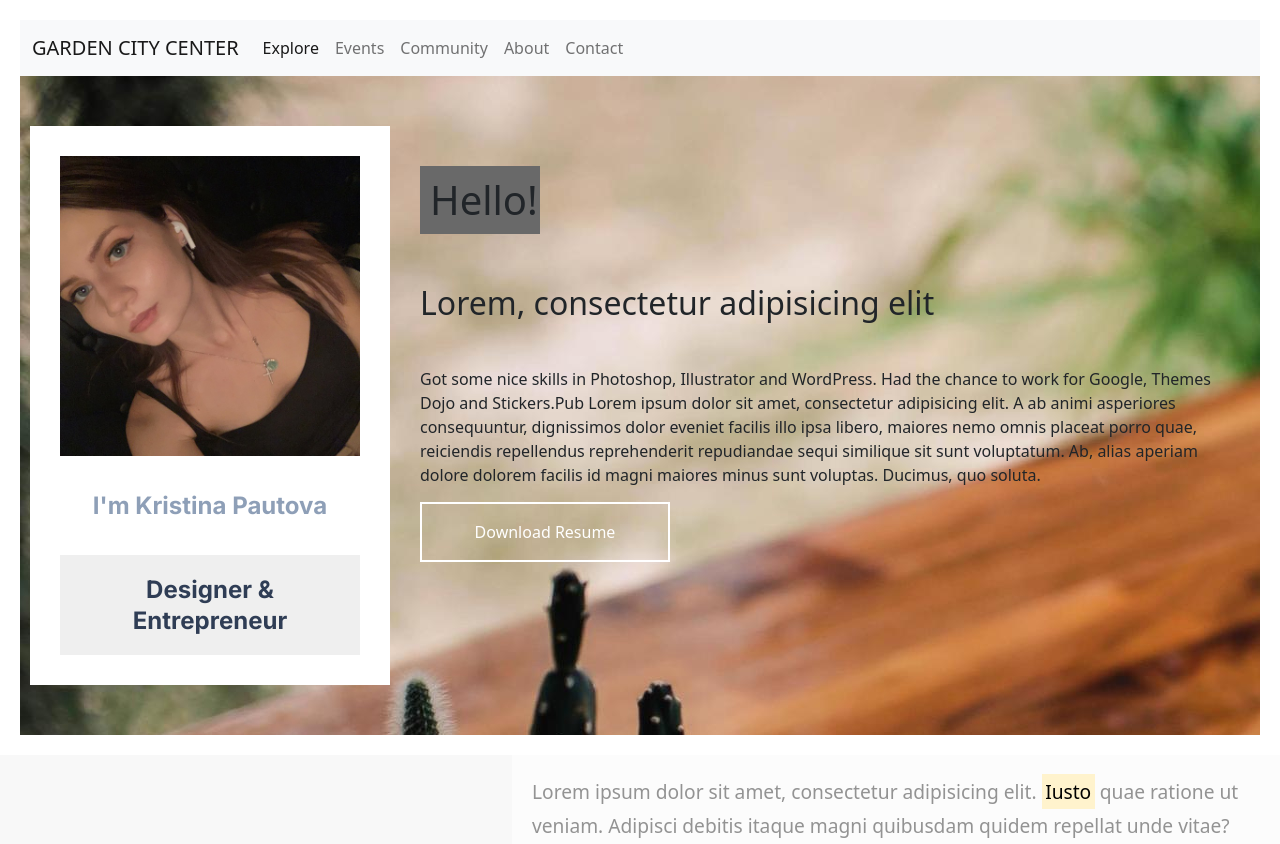
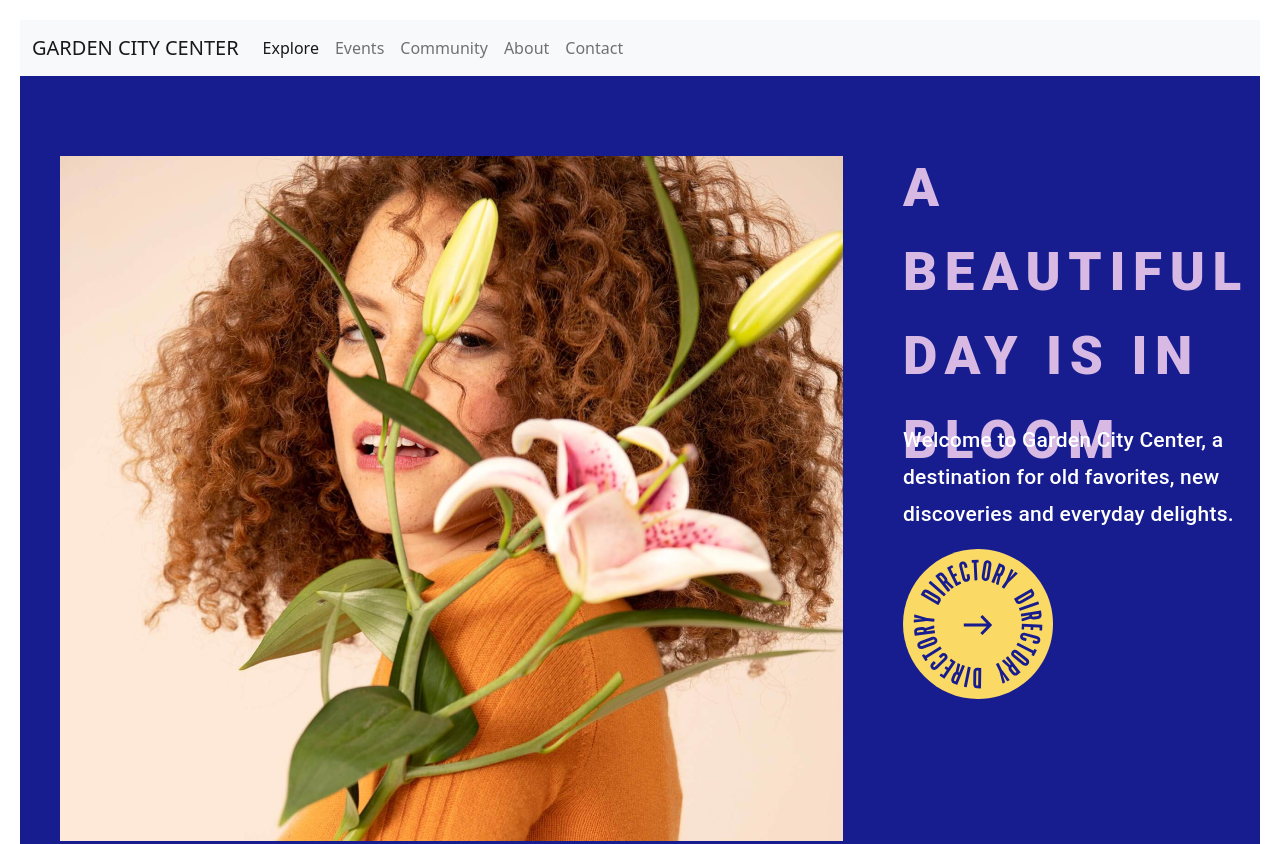
Before and after one commit to KristinaPautova/Project_1_, a plain HTML site: page index.html in a window 1280 px wide. Shown: the top 844 px of the page. Drawn offline with nearby package versions, Linux system fonts and the light colour scheme.

Commit message:
added header

```diff
--- a/css/style.css
+++ b/css/style.css
@@ -1,121 +1,138 @@
-@import url('https://fonts.googleapis.com/css2?family=Inter:wght@700&display=swap');
-@import url('https://fonts.googleapis.com/css2?family=Lato:wght@300&display=swap');
-@import url('https://fonts.googleapis.com/css2?family=Lato:wght@700&display=swap');
+@import url("https://fonts.googleapis.com/css2?family=Inter:wght@700&display=swap");
+@import url("https://fonts.googleapis.com/css2?family=Lato:wght@300&display=swap");
+@import url("https://fonts.googleapis.com/css2?family=Lato:wght@700&display=swap");
 
-body{
+body {
   margin: 0;
   padding: 0;
 }
 
-a{
+a {
   text-decoration: none;
-    color: #FFFFFF;
+  color: #ffffff;
 }
 
-span{
-    ont-size: 1.2rem;
+span {
+  font-size: 1.2rem;
   line-height: 1.45;
   color: #727272;
 }
 
-h6{
+h6 {
   color: #939393;
   line-height: 1.75;
   font-size: 1rem;
 }
 
-
 /* ! ========== HEADER START =========*/
 
-header{
+header {
   margin: 20px;
-    background-image: url(../img/coffe.jpeg);
+  background-color: #171c8f;
   height: 100%;
   box-sizing: border-box;
   background-repeat: no-repeat;
 }
 
-.header{
+.header {
   display: flex;
   justify-content: space-between;
 }
 
-.header__left{
+.first__photo {
+  height: 685px;
+}
+
+.header__left {
   margin: 50px 10px;
   padding: 30px;
-    background-color: #FFFFFF;
 }
 
-.left__block{
+.left__block {
   display: flex;
   flex-direction: column;
   align-items: center;
 }
 
-.left__block > span{
+.left__block > span {
   margin: 10px;
-    font-family: 'Inter';
+  font-family: "Inter";
   font-style: normal;
   font-weight: 700;
   font-size: 24px;
   line-height: 79px;
-    color: #8E9FB7;
+  color: #8e9fb7;
 }
 
-.left__block > button{
+.left__block > button {
   width: 100%;
   height: 100px;
   border: none;
-    font-family: 'Inter';
+  font-family: "Inter";
   font-style: normal;
   font-weight: 700;
   font-size: 24px;
   line-height: 31px;
   letter-spacing: 0.03px;
-    color: #2F3D55;
+  color: #2f3d55;
 }
 
-.header__right{
+.header__right {
   display: flex;
   flex-direction: column;
   margin: 50px 0;
   padding: 20px;
 }
 
-.header__right > h1{
-    margin: 20px 0;
-    background: dimgray;
-    padding: 10px;
-    width: 120px;
+.header__right > h1 {
+  height: 253px;
+  font-family: "Roboto";
+  font-style: normal;
+  font-weight: 900;
+  font-size: 53px;
+  line-height: 84px;
+  /* or 159% */
+
+  letter-spacing: 7.65px;
+  text-transform: uppercase;
+
+  color: #d7b9e4;
 }
 
-.header__right > h2{
+.header__right > h2 {
   margin: 30px 0;
 }
 
-.header__right > p{
+.header__right > p {
   margin: 15px 0;
+  height: 112px;
+  font-family: "Roboto";
+  font-style: normal;
+  font-weight: 500;
+  font-size: 21px;
+  line-height: 37px;
+  /* or 177% */
+
+  letter-spacing: 0.24px;
+
+  color: #ffffff;
 }
 
-.header__right > button{
-    width: 250px;
-    height: 60px;
-    background: none;
-    border: 2px solid #FFFFFF;
-    color: #FFFFFF;
-    cursor: pointer;
+.header__right img {
+  width: 150px;
+  height: 150px;
 }
 /* ! ========== HEADER FINISH =========*/
 
 /* ! ========== CONTENT-1 START =========*/
 
-.content_1{
+.content_1 {
   display: flex;
   justify-content: space-between;
   width: 100%;
 }
 
-.content_1__left{
+.content_1__left {
   width: 40%;
   background: #f8f8f8;
   display: flex;
@@ -124,25 +141,25 @@ header{
   flex-direction: column;
   padding: 10px;
 }
-.content_1__left > span{
+.content_1__left > span {
   line-height: 1.45;
   text-transform: uppercase;
   color: #727272;
 }
 
-.content_1__left > h6{
+.content_1__left > h6 {
   color: #939393;
   line-height: 1.75;
   font-size: 1rem;
 }
 
-.content_1__right{
+.content_1__right {
   width: 60%;
   background: #fcfcfc;
   padding: 20px;
 }
 
-.content_1__right > p{
+.content_1__right > p {
   font-size: 1.2rem;
   margin-bottom: 1.375rem;
   color: #939393;
@@ -151,7 +168,7 @@ header{
 /* ! ========== CONTENT-1 FINISH =========*/
 /* ! ========== CONTENT-2 START =========*/
 
-.content_2 > h2{
+.content_2 > h2 {
   margin: 20px;
   display: flex;
   align-content: center;
@@ -159,21 +176,21 @@ header{
   color: #939393;
 }
 
-.carousel-item > img{
+.carousel-item > img {
   height: 500px;
 }
 
 /* ! ========== CONTENT-2 FINISH =========*/
 /* ! ========== CONTENT-3 START =========*/
 
-.content_3__down{
+.content_3__down {
   display: flex;
   flex-direction: column;
   align-items: center;
   margin: 100px;
 }
 
-.content_3__top{
+.content_3__top {
   background: #f8f8f8;
   display: flex;
   align-items: center;
@@ -182,19 +199,19 @@ header{
   padding: 10px;
 }
 
-.content_3__top > span{
+.content_3__top > span {
   line-height: 1.45;
   text-transform: uppercase;
   color: #727272;
 }
 
-.content_3__top > h6{
+.content_3__top > h6 {
   color: #939393;
   line-height: 1.75;
   font-size: 1rem;
 }
 
-.work__table__top{
+.work__table__top {
   background: #fff;
   /*margin-top: 30px;*/
   display: flex;
@@ -204,35 +221,35 @@ header{
   /*align-items: center;*/
 }
 
-.work__table__top > h4{
-    font-family: 'Inter';
+.work__table__top > h4 {
+  font-family: "Inter";
   font-style: normal;
   font-weight: 600;
   align-items: center;
 }
 
-.work__table__group> h3{
-    color: #F8BB10;
+.work__table__group > h3 {
+  color: #f8bb10;
 }
 
-.work__table__top > p{
+.work__table__top > p {
   width: 306px;
-    font-family: 'Inter';
+  font-family: "Inter";
   font-size: 16px;
   line-height: 24px;
-    color: #4E5A65;
+  color: #4e5a65;
 }
 
 /* ! ========== CONTENT-3 FINISH =========*/
 
 /* ! ========== CONTENT-4 START =========*/
 
-.content_4{
+.content_4 {
   display: flex;
   width: 100%;
 }
 
-.content_4__right{
+.content_4__right {
   align-items: center;
   width: 60%;
   background: #fcfcfc;
@@ -242,14 +259,14 @@ header{
   justify-content: center;
 }
 
-.info__block__text{
+.info__block__text {
   padding-top: 30px;
   display: flex;
   justify-content: flex-start;
 }
 
-.info__block__text > p:first-child{
-    font-family: 'Inter';
+.info__block__text > p:first-child {
+  font-family: "Inter";
   font-size: 20px;
   line-height: 23px;
   letter-spacing: 0.05em;
@@ -258,31 +275,26 @@ header{
   padding-right: 5px;
 }
 
-.info__block__text > p:last-child{
+.info__block__text > p:last-child {
   color: #939393;
   line-height: 1.75;
   font-size: 1rem;
 }
 
-
-
-.content_4__right__info__block > img{
+.content_4__right__info__block > img {
   margin-bottom: 10px;
 }
-
-
 
 /* ! ========== CONTENT-4 FINISH =========*/
 
 /* ! ========== CONTENT-5 START =========*/
 
-
-.content_5{
+.content_5 {
   display: flex;
   width: 100%;
 }
 
-.content_5__left{
+.content_5__left {
   width: 40%;
   background: #fcfcfc;
   display: flex;
@@ -291,19 +303,19 @@ margin-bottom: 10px;
   flex-direction: column;
   padding: 10px;
 }
-.content_5__left > span{
+.content_5__left > span {
   line-height: 1.45;
   text-transform: uppercase;
   color: #727272;
 }
 
-.content_5__left > h6{
+.content_5__left > h6 {
   color: #939393;
   line-height: 1.75;
   font-size: 1rem;
 }
 
-.content_5__right{
+.content_5__right {
   width: 60%;
 }
 
@@ -311,11 +323,11 @@ margin-bottom: 10px;
 
 /* ! ========== CONTENT-6 START =========*/
 
-.content_6{
+.content_6 {
   width: 100%;
   display: flex;
 }
-.content_6__right{
+.content_6__right {
   width: 60%;
   display: flex;
   background: #fcfcfc;
@@ -324,28 +336,27 @@ margin-bottom: 10px;
   padding: 20px;
 }
 
-.content_6__right__svg_top{
+.content_6__right__svg_top {
   display: flex;
   column-gap: 60px;
 }
 
-.content_6__right__svg_down{
+.content_6__right__svg_down {
   display: flex;
   column-gap: 45px;
 }
 
 /* ! ========== CONTENT-6 FINISH =========*/
 
-
 /* ! ========== FOOTER START =========*/
 
-footer{
+footer {
   display: flex;
   justify-content: space-between;
   width: 100%;
 }
 
-.footer__left{
+.footer__left {
   width: 40%;
   background: #fcfcfc;
   display: flex;
@@ -354,29 +365,27 @@ footer{
   flex-direction: column;
   padding: 10px;
 }
-.footer__left > h6{
+.footer__left > h6 {
   color: #939393;
   line-height: 1.75;
   font-size: 1rem;
 }
 
-.footer__right{
+.footer__right {
   padding: 15px;
   background: #f8f8f8;
   display: flex;
   width: 60%;
-    flex-direction: column
+  flex-direction: column;
 }
 
-
-
-.footer__right__info{
+.footer__right__info {
   display: flex;
   justify-content: space-around;
   margin: 10px;
 }
 
-.info__text > a{
+.info__text > a {
   display: flex;
   text-decoration: none;
   color: #939393;
@@ -385,29 +394,29 @@ footer{
   cursor: pointer;
 }
 
-.info__text > h6{
+.info__text > h6 {
   color: #939393;
   line-height: 1.75;
   font-size: 1rem;
 }
 
-.footer__right__down{
+.footer__right__down {
   margin-top: 80px;
   display: flex;
   justify-content: space-between;
   align-items: flex-end;
 }
 
-.right__down__text{
+.right__down__text {
   text-transform: lowercase;
-    font-family: 'Lato';
+  font-family: "Lato";
   font-weight: 300;
   color: #939393;
   padding: 20px;
 }
 
-.right__down__text > h2:last-child{
-    color: #F8BB10;
+.right__down__text > h2:last-child {
+  color: #f8bb10;
   font-weight: 700;
   line-height: 2px;
   font-size: 62px;
@@ -415,76 +424,82 @@ footer{
   padding: 5px;
 }
 
-.right__down__link{
+.right__down__link {
   display: flex;
 }
 
-
-.right__down__link > a{
+.right__down__link > a {
   display: block;
   text-align: center;
-    background: #F8BB10;
+  background: #f8bb10;
   width: 43px;
   height: 40px;
-    font-size: .8rem !important;
+  font-size: 0.8rem !important;
   line-height: 2.7 !important;
   border-radius: 2px;
   border: none;
   margin-right: 5px;
-
 }
 
 /* ! ========== FOOTER FINISH =========*/
 
+@media all and (max-width: 768px) {
+  .first__photo {
+    width: 308px;
+    height: 308px;
+  }
+}
 @media all and (max-width: 425px) {
-    .header__right{
+  .first__photo {
+    width: 100%;
+    height: 100%;
+  }
+  .header__right {
     display: none;
   }
 
-    .content_5__left > h6{
+  .content_5__left > h6 {
     display: none;
   }
-    .work__table__top{
-        flex-wrap: wrap
+  .work__table__top {
+    flex-wrap: wrap;
   }
-    .content_4{
-        flex-direction: column
+  .content_4 {
+    flex-direction: column;
   }
-    .content_1__left{
-        width:100%
+  .content_1__left {
+    width: 100%;
   }
-    .content_4__right{
+  .content_4__right {
     width: 100%;
   }
 
-    .carousel-item > img{
+  .carousel-item > img {
     width: 100%;
     height: 300px;
   }
 
-    .content_6{
-        flex-direction: column
+  .content_6 {
+    flex-direction: column;
   }
 
-
-
-    footer{
-        flex-direction: column
+  footer {
+    flex-direction: column;
   }
 
-    .footer__left{
+  .footer__left {
     width: 100%;
   }
 
-    .footer__right{
+  .footer__right {
     width: 100%;
   }
 
-    .footer__right__info{
-        flex-direction: column
+  .footer__right__info {
+    flex-direction: column;
   }
 
-    .footer__right__down{
+  .footer__right__down {
     margin-top: 65px;
     display: flex;
     justify-content: space-between;
@@ -492,45 +507,44 @@ footer{
     flex-direction: column;
   }
 
-    .right__down__text{
+  .right__down__text {
     padding: 40px;
   }
-    .content_1{
+  .content_1 {
     flex-direction: column;
   }
 
-    .content_1__right{
+  .content_1__right {
     width: 100%;
   }
-    .content_6__right__svg_down{
+  .content_6__right__svg_down {
     display: none;
   }
 
-    .content_6__right{
+  .content_6__right {
     width: 100%;
   }
-    .content_6__right__svg_top{
+  .content_6__right__svg_top {
     flex-direction: column;
     row-gap: 20px;
   }
-
 }
 
-@media all and (max-width: 375px){
-    .header__left{
+@media all and (max-width: 375px) {
+  .header__left {
     margin: 0;
     padding: 0;
     width: 100%;
   }
 
-    .content_6__right__svg_down{
+  .content_6__right__svg_down {
     display: none;
   }
 
-    .content_6__right{
+  .content_6__right {
     width: 100%;
   }
-    .content_6__right__svg_top{
+  .content_6__right__svg_top {
     flex-direction: column;
     row-gap: 20px;
   }
--- a/index.html
+++ b/index.html
@@ -62,26 +62,16 @@
       <section class="header">
         <div class="header__left">
           <div class="left__block">
-            <img src="./img/kris.jpg" alt="my_foto" style="width: 300px" />
-            <span>I'm Kristina Pautova</span>
-            <button>Designer & Entrepreneur</button>
+            <img class="first__photo" src="./img/imagesDD.png" alt="photo" />
           </div>
         </div>
         <div class="header__right">
-          <h1>Hello!</h1>
-          <h2>Lorem, consectetur adipisicing elit</h2>
+          <h1>A BEAUTIFUL DAY IS IN BLOOM</h1>
           <p>
-            Got some nice skills in Photoshop, Illustrator and WordPress. Had
-            the chance to work for Google, Themes Dojo and Stickers.Pub Lorem
-            ipsum dolor sit amet, consectetur adipisicing elit. A ab animi
-            asperiores consequuntur, dignissimos dolor eveniet facilis illo ipsa
-            libero, maiores nemo omnis placeat porro quae, reiciendis
-            repellendus reprehenderit repudiandae sequi similique sit sunt
-            voluptatum. Ab, alias aperiam dolore dolorem facilis id magni
-            maiores minus sunt voluptas. Ducimus, quo soluta.
+            Welcome to Garden City Center, a destination for old favorites, new
+            discoveries and everyday delights.
           </p>
-          <button>Download Resume</button>
-
+          <img class="krujok" src="./img/krujok1.svg" alt="knop" />
         </div>
       </section>
 
@@ -381,7 +371,6 @@
 
     <!--CONTENT-6 FINISH -->
 
-
     <!--FOOTER START -->
     <footer>
       <div id="contact" class="footer__left">
```
Also changed, not shown: img/imagesDD.png (added), img/krujok1.svg (added). Lines whose indentation alone changed are shown as unchanged.
